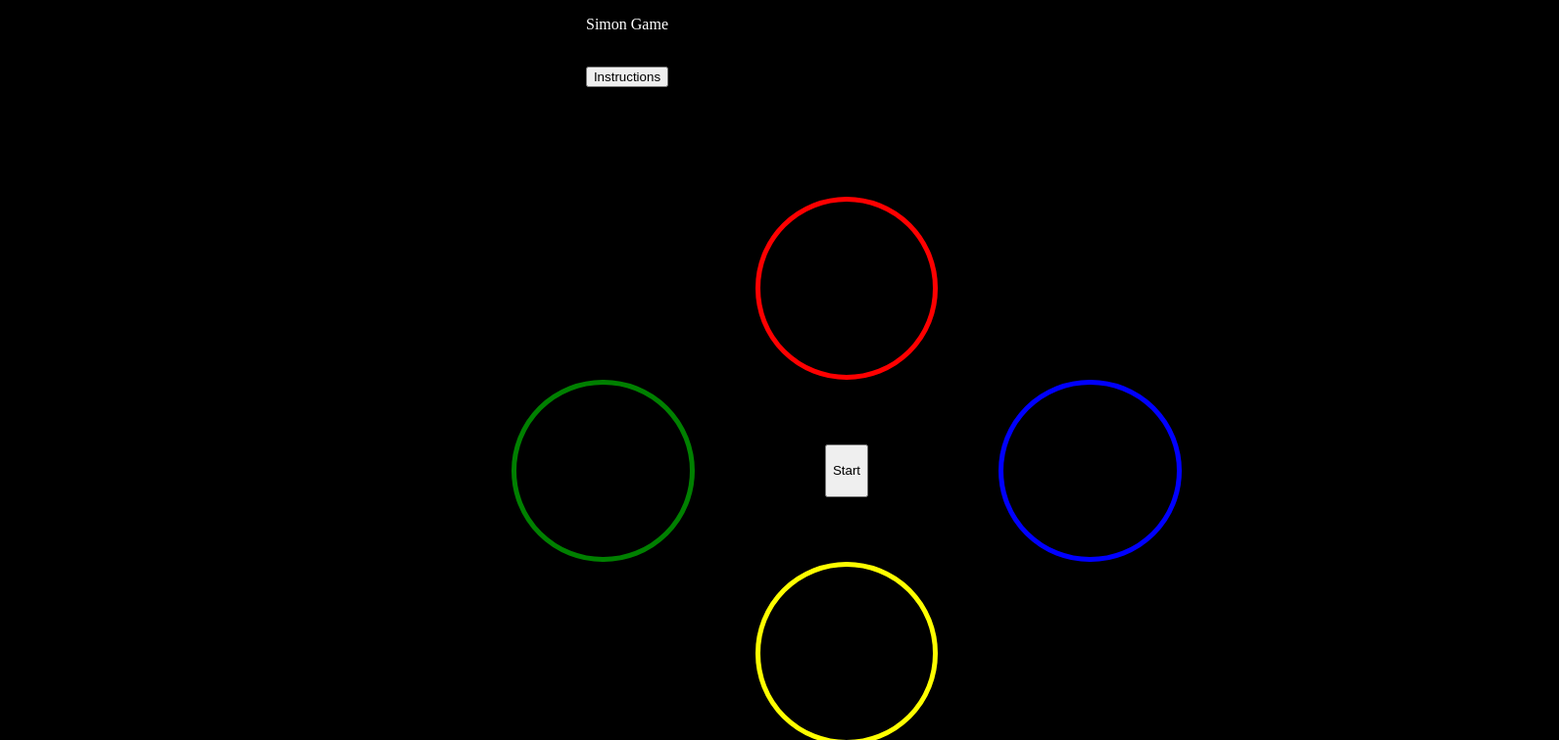
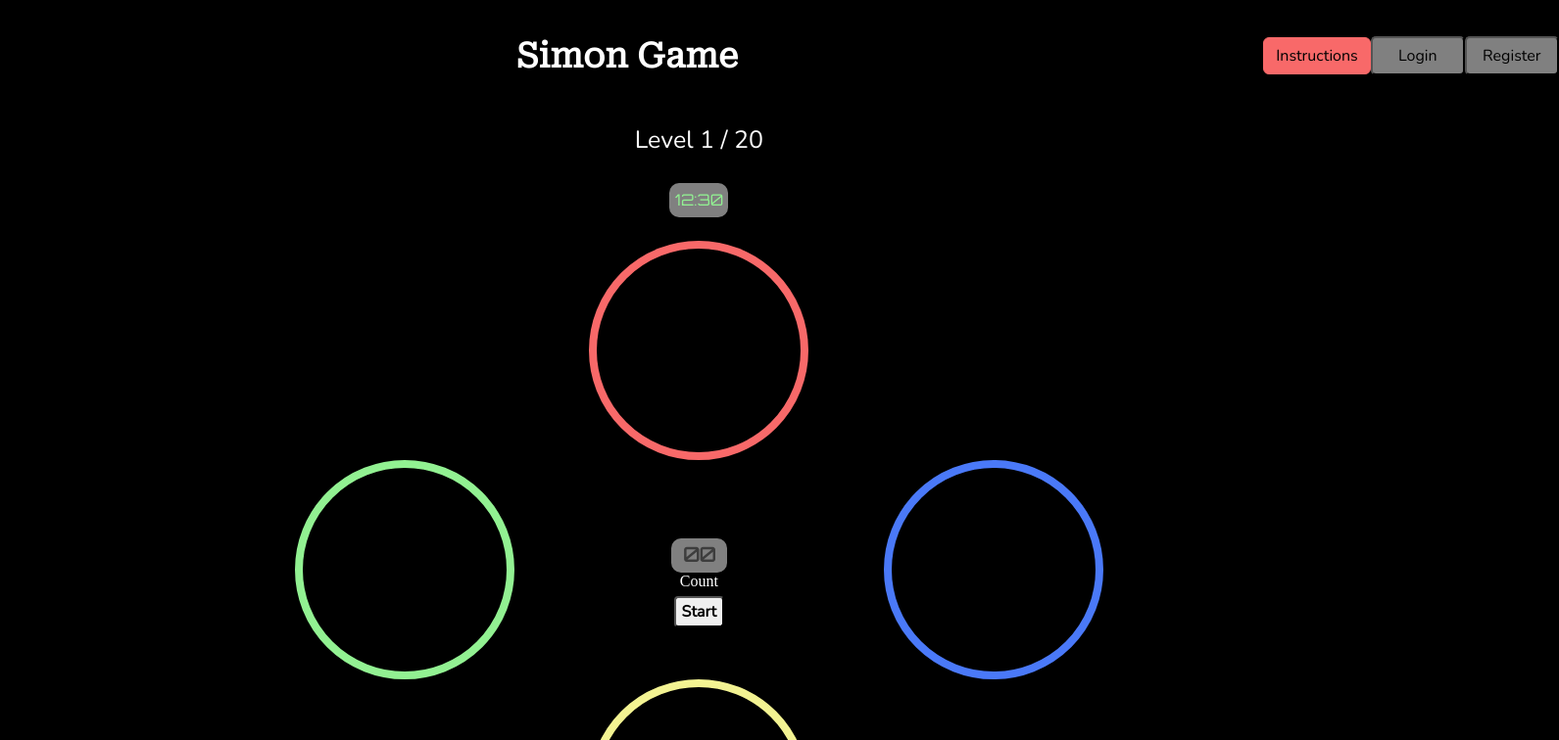
Before and after one commit to Purpleknife/Simon, a React (Create React App) app in the folder front-end/: page / in a window 1280 px wide. Shown: the top 756 px of the page at 98% size, 1591 px wide, since content can reach past the window. Built offline with nearby package versions, Linux system fonts and the light colour scheme; a web font is replaced by a local one.

Commit message:
Initial styling + Add neon effect for when the button is clicked.

```diff
--- a/front-end/src/components/Game.js
+++ b/front-end/src/components/Game.js
@@ -12,10 +12,20 @@ const Game = () => {
       </div>
 
       <div className='game'>
+        <span id='level'>Level 1 / 20</span>
+        <div id='time'><span>12:30</span></div><br />
         <button className="red"></button>
         <div className='middle'>
           <button className="green"></button>
-          <button className="start">Start</button>
+
+          <div className='mid'>
+            <div id='count'>
+              <span>00</span><br />
+              <label>Count</label>
+            </div><br />
+            <button className="start">Start</button>
+          </div>
+
           <button className="blue"></button>
         </div>
         <button className="yellow"></button>
--- a/front-end/src/components/Game.scss
+++ b/front-end/src/components/Game.scss
@@ -1,4 +1,5 @@
 @import "../styles/variables";
+@import "~bootstrap/scss/bootstrap";
 
 .container {
   // display: flex;
@@ -14,14 +15,32 @@
     //flex-flow: column;
     flex-direction: column;
     justify-content: center;
-    margin-top: 7em;
+    margin-top: 3em;
     align-items: center;
-    margin-left: 42em;
+    margin-left: 29em;
     width: 30%;
+
+    #level {
+      color: white;
+      font-family: $third-font;
+      font-size: 25px;
+      padding-bottom: 1em;
+    }
+
+    #time {
+      font-family: $clock;
+      color: $green;
+      position: relative;
+      width: 60px;
+      height: 35px;
+      border-radius: 10px;
+      background-color: grey;
+      padding-top: 0.3em;
+    }
 
 
     .red {
-      border: 5px solid red;
+      border: 8px solid $red;
       background-color: black;
       width: 14em;
       height: 14em;
@@ -38,7 +57,7 @@
       justify-content: space-between;
 
       .green {
-        border: 5px solid green;
+        border: 8px solid $green;
         background-color: black;
         width: 14em;
         height: 14em;
@@ -47,13 +66,47 @@
         margin-right: 10em;
       }
 
-      .start {
-        height: 4em;
+      .mid {
         margin-top: 5em;
+
+        #count {
+          position: relative;
+          width: 57px;
+          height: 35px;
+          border-radius: 10px;
+          background-color: grey;
+
+          span {
+            position: absolute;
+            font-size: 20px;
+            font-family: $clock;
+            font-weight: bold;
+            color: rgb(61, 61, 61);
+            text-align: center;
+            display: flex;
+            padding-left: 0.6em;
+            padding-top: 0.1em;
+          }
+
+          label {
+            color: white;
+            font-family: $clock2;
+            padding-top: 0.5em;
+          }
+        }
+
+
+        .start {
+          height: 4em;
+          font-family: $third-font;
+          height: 2em;
+          font-weight: bold;
+          border-radius: 4px;
+        }
       }
 
       .blue {
-        border: 5px solid blue;
+        border: 8px solid $blue;
         background-color: black;
         width: 14em;
         height: 14em;
@@ -64,7 +117,7 @@
     }
 
     .yellow {
-      border: 5px solid yellow;
+      border: 8px solid $yellow;
       background-color: black;
       width: 14em;
       height: 14em;
@@ -77,3 +130,80 @@
 
   }
 }
+
+.red-neon {
+  border: 8px solid $red;
+  background-color: black;
+  width: 14em;
+  height: 14em;
+  border-radius: 50%;
+  text-align: center;
+  cursor: pointer;
+  display: flex;
+  justify-content: center;
+
+  text-shadow: 0 0.5 0.5em $red ;
+  opacity: 1.7;
+  box-shadow: inset 0 0 1em 0 $red,
+  0 0 2.8em 0 $red;
+
+  position: relative;
+}
+
+.green-neon {
+  border: 8px solid $green;
+  background-color: black;
+  width: 14em;
+  height: 14em;
+  border-radius: 50%;
+  text-align: center;
+  cursor: pointer;
+  display: flex;
+  justify-content: center;
+
+  text-shadow: 0 0.5 0.5em $green ;
+  opacity: 1.7;
+  box-shadow: inset 0 0 1em 0 $green,
+  0 0 2.8em 0 $green;
+
+  position: relative;
+}
+
+.blue-neon {
+  border: 8px solid $blue;
+  background-color: black;
+  width: 14em;
+  height: 14em;
+  border-radius: 50%;
+  text-align: center;
+  cursor: pointer;
+  display: flex;
+  justify-content: center;
+
+  text-shadow: 0 0.5 0.5em $blue ;
+  opacity: 1.7;
+  box-shadow: inset 0 0 1em 0 $blue,
+  0 0 2.8em 0 $blue;
+
+  position: relative;
+}
+
+
+.yellow-neon {
+  border: 8px solid $yellow;
+  background-color: black;
+  width: 14em;
+  height: 14em;
+  border-radius: 50%;
+  text-align: center;
+  cursor: pointer;
+  display: flex;
+  justify-content: center;
+
+  text-shadow: 0 0.5 0.5em $yellow ;
+  opacity: 1.7;
+  box-shadow: inset 0 0 1em 0 $yellow,
+  0 0 2.8em 0 $yellow;
+
+  position: relative;
+}
--- a/front-end/src/components/Intro.js
+++ b/front-end/src/components/Intro.js
@@ -1,12 +1,44 @@
-import React from 'react';
+import React, { useState } from 'react';
 
 import './Intro.scss';
 
+import Button from 'react-bootstrap/Button';
+import Modal from 'react-bootstrap/Modal';
+
 const Intro = () => {
+  const [show, setShow] = useState(false);
+
+  const handleClose = () => setShow(false);
+  const handleShow = () => setShow(true);
+
   return (
     <div className='intro'>
-      <p>Simon Game</p><br />
-      <button>Instructions</button>
+      <p>Simon Game</p>
+        <div className='info'>
+        <Button className='instructions' onClick={handleShow}>
+          Instructions
+        </Button>
+        <button className='login'>Login</button>
+        <button className='register'>Register</button>
+      </div>
+      <Modal show={show} onHide={handleClose}>
+        <Modal.Header closeButton>
+          <Modal.Title>Game Instructions</Modal.Title>
+        </Modal.Header>
+        <Modal.Body>
+          - Each button (red, green, blue and yellow) has its own distinct sound.<br />
+          - For each level, the game will play a unique sequence of sounds with their respective buttons lightning up.<br />
+          - After hearing the sequence, you are supposed to repeat it.<br />
+          - The game is over if you fail to repeat the same sequence.<br />
+          <br />
+          <span id='fun'>Have fun!</span>
+        </Modal.Body>
+        <Modal.Footer>
+          <Button className='close' onClick={handleClose}>
+            Close
+          </Button>
+        </Modal.Footer>
+      </Modal>
     </div>
   );
 }
--- a/front-end/src/components/Intro.scss
+++ b/front-end/src/components/Intro.scss
@@ -1,4 +1,5 @@
 @import "../styles/variables";
+@import "~bootstrap/scss/bootstrap";
 
 .intro {
   color: white;
@@ -6,5 +7,61 @@
   flex-direction: column;
   justify-content: center;
   align-items: center;
-  //margin-right: -9em;
+  margin-top: 2em;
+
+  p {
+    font-family: $primary-font;
+    font-size: 35px;
+    font-weight: bold;
+  }
+
 }
+
+.info {
+  margin-right: -100em;
+  margin-top: -4em;
+
+  .instructions {
+    background-color: $red !important;
+    border-color: $red !important;
+    font-family: $third-font;
+
+  }
+
+  .login {
+    background-color: grey;
+    width: 6em;
+    height: 2.5em;
+    border-radius: 5px;
+    font-family: $third-font;
+  }
+
+  .register {
+    background-color: grey;
+    width: 6em;
+    height: 2.5em;
+    border-radius: 5px;
+    font-family: $third-font;
+  }
+
+}
+
+#fun {
+  color: $red;
+}
+.close {
+  background-color: $red !important;
+  border-color: $red !important;
+  font-family: $third-font;
+}
+
+.modal-header {
+  border-bottom: none !important;
+  font-family: $primary-font;
+  margin-left: 7em;
+  font-weight: bolder;
+}
+
+.modal-body {
+  font-family: $third-font;
+}
```
